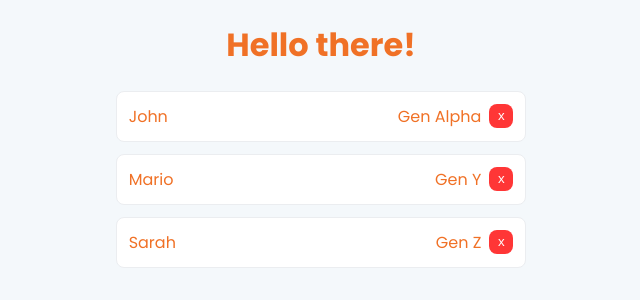
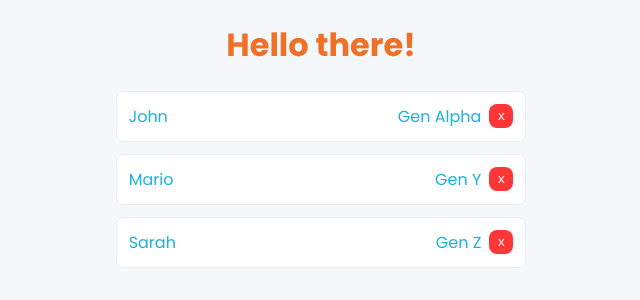
Before and after one commit to rizqyfahmi/hello-svelte, a Svelte app: page / in a window 1280 px wide. Shown: the top 300 px of the page, without its empty margins (319-959 px from the left). Built offline with nearby package versions, Linux system fonts and the light colour scheme.

Commit message:
Local style

```diff
--- a/src/Content.svelte
+++ b/src/Content.svelte
@@ -23,12 +23,12 @@
 </div>
 
 <style>
-
     .content {
         display: grid;
         row-gap: 12px;
         grid-template-columns: repeat(12, minmax(0, 1fr));
         grid-template-rows: auto auto;
+        color: #1BB0DF
     }
 
     .result {
```
